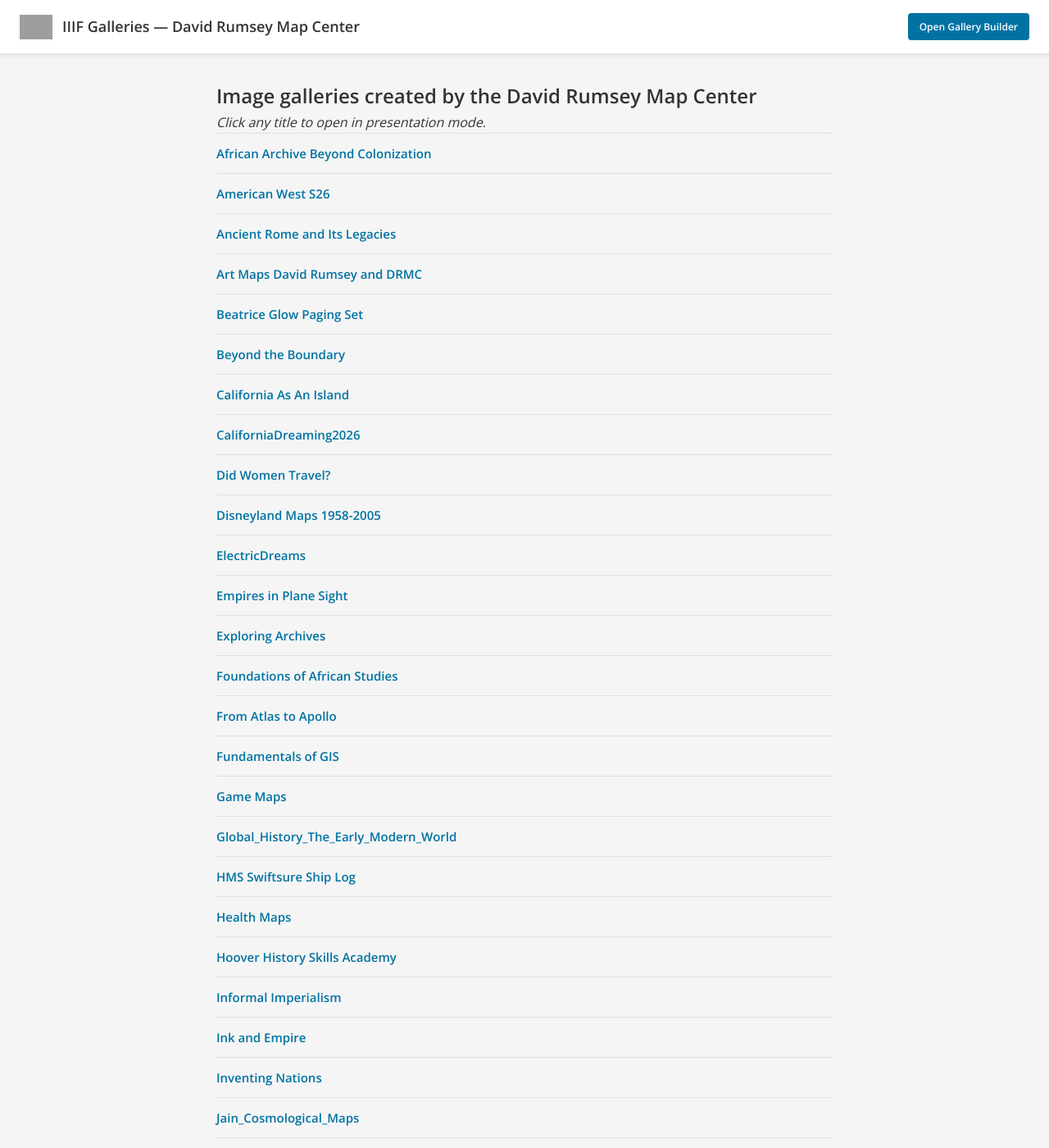
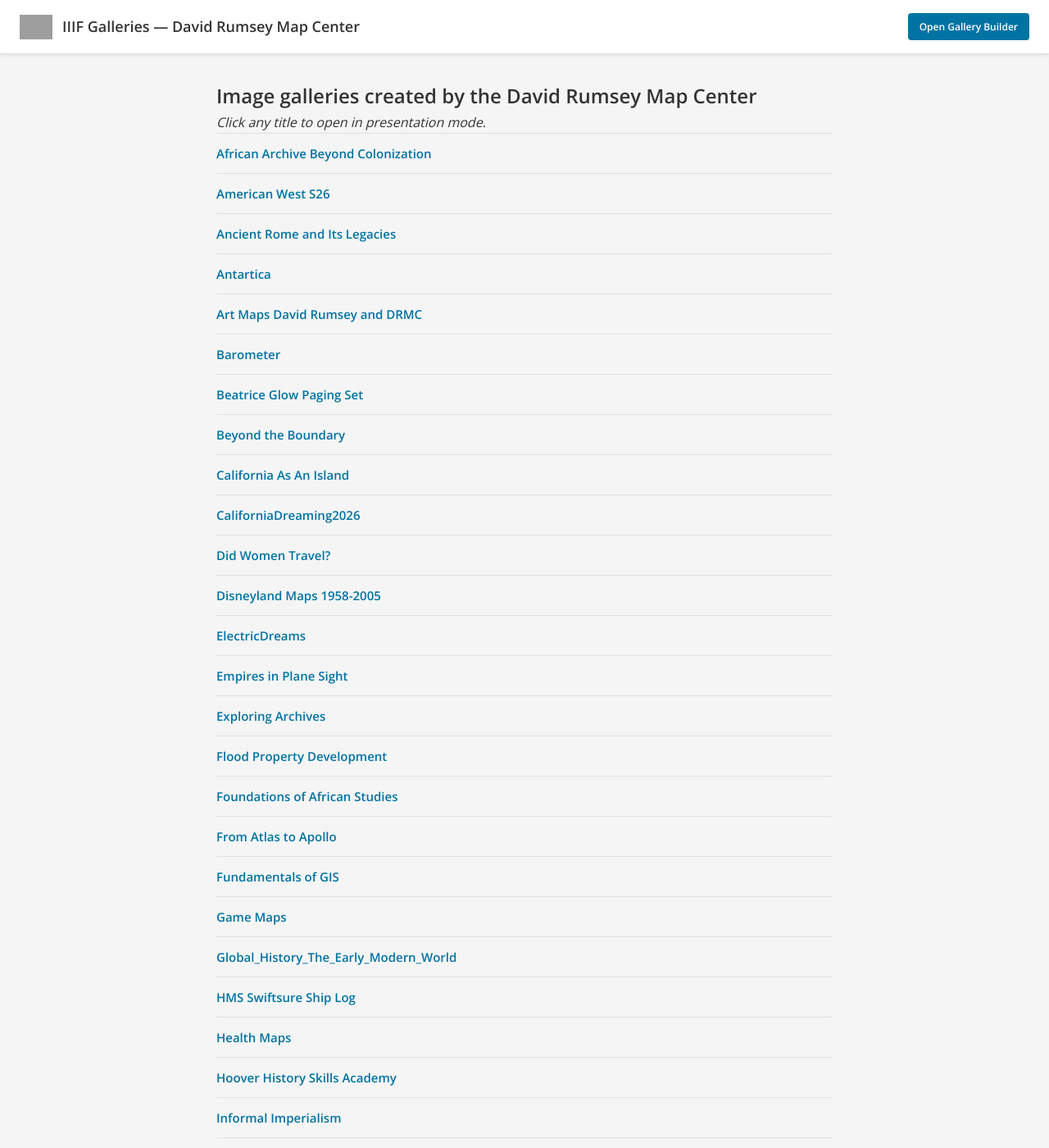
Before and after one commit to davidrumseymapcenter/iiif-galleries, a Jekyll site: the page built from index.md, in a window 1280 px wide and 1400 px high. Shown: the whole window at 82% size. Built offline with Jekyll 4.4.1, drawn with Linux system fonts in a browser that asks for light colours; our own code applies the rules of GitHub Pages for plain Markdown files; grey boxes are pictures that could not be loaded.

Commit message:
Auto-update gallery index

```diff
--- a/index.md
+++ b/index.md
@@ -12,7 +12,9 @@ layout: default
 <li><a href="https://davidrumseymapcenter.github.io/set-builder/presentation.html?file=https://raw.githubusercontent.com/davidrumseymapcenter/iiif-galleries/main/galleries/African Archive Beyond Colonization-gallery.json" target="_blank">African Archive Beyond Colonization</a></li>
 <li><a href="https://davidrumseymapcenter.github.io/set-builder/presentation.html?file=https://raw.githubusercontent.com/davidrumseymapcenter/iiif-galleries/main/galleries/American West S26-gallery.json" target="_blank">American West S26</a></li>
 <li><a href="https://davidrumseymapcenter.github.io/set-builder/presentation.html?file=https://raw.githubusercontent.com/davidrumseymapcenter/iiif-galleries/main/galleries/Ancient Rome and Its Legacies-gallery.json" target="_blank">Ancient Rome and Its Legacies</a></li>
+<li><a href="https://davidrumseymapcenter.github.io/set-builder/presentation.html?file=https://raw.githubusercontent.com/davidrumseymapcenter/iiif-galleries/main/galleries/Antartica-gallery.json" target="_blank">Antartica</a></li>
 <li><a href="https://davidrumseymapcenter.github.io/set-builder/presentation.html?file=https://raw.githubusercontent.com/davidrumseymapcenter/iiif-galleries/main/galleries/Art Maps David Rumsey and DRMC-gallery.json" target="_blank">Art Maps David Rumsey and DRMC</a></li>
+<li><a href="https://davidrumseymapcenter.github.io/set-builder/presentation.html?file=https://raw.githubusercontent.com/davidrumseymapcenter/iiif-galleries/main/galleries/Barometer-gallery.json" target="_blank">Barometer</a></li>
 <li><a href="https://davidrumseymapcenter.github.io/set-builder/presentation.html?file=https://raw.githubusercontent.com/davidrumseymapcenter/iiif-galleries/main/galleries/Beatrice Glow Paging Set-gallery.json" target="_blank">Beatrice Glow Paging Set</a></li>
 <li><a href="https://davidrumseymapcenter.github.io/set-builder/presentation.html?file=https://raw.githubusercontent.com/davidrumseymapcenter/iiif-galleries/main/galleries/Beyond the Boundary-gallery.json" target="_blank">Beyond the Boundary</a></li>
 <li><a href="https://davidrumseymapcenter.github.io/set-builder/presentation.html?file=https://raw.githubusercontent.com/davidrumseymapcenter/iiif-galleries/main/galleries/California As An Island-gallery.json" target="_blank">California As An Island</a></li>
@@ -22,6 +24,7 @@ layout: default
 <li><a href="https://davidrumseymapcenter.github.io/set-builder/presentation.html?file=https://raw.githubusercontent.com/davidrumseymapcenter/iiif-galleries/main/galleries/ElectricDreams.json" target="_blank">ElectricDreams</a></li>
 <li><a href="https://davidrumseymapcenter.github.io/set-builder/presentation.html?file=https://raw.githubusercontent.com/davidrumseymapcenter/iiif-galleries/main/galleries/Empires in Plane Sight-gallery.json" target="_blank">Empires in Plane Sight</a></li>
 <li><a href="https://davidrumseymapcenter.github.io/set-builder/presentation.html?file=https://raw.githubusercontent.com/davidrumseymapcenter/iiif-galleries/main/galleries/Exploring Archives-gallery.json" target="_blank">Exploring Archives</a></li>
+<li><a href="https://davidrumseymapcenter.github.io/set-builder/presentation.html?file=https://raw.githubusercontent.com/davidrumseymapcenter/iiif-galleries/main/galleries/Flood Property Development-gallery.json" target="_blank">Flood Property Development</a></li>
 <li><a href="https://davidrumseymapcenter.github.io/set-builder/presentation.html?file=https://raw.githubusercontent.com/davidrumseymapcenter/iiif-galleries/main/galleries/Foundations of African Studies-gallery.json" target="_blank">Foundations of African Studies</a></li>
 <li><a href="https://davidrumseymapcenter.github.io/set-builder/presentation.html?file=https://raw.githubusercontent.com/davidrumseymapcenter/iiif-galleries/main/galleries/From Atlas to Apollo-gallery.json" target="_blank">From Atlas to Apollo</a></li>
 <li><a href="https://davidrumseymapcenter.github.io/set-builder/presentation.html?file=https://raw.githubusercontent.com/davidrumseymapcenter/iiif-galleries/main/galleries/Fundamentals of GIS-gallery.json" target="_blank">Fundamentals of GIS</a></li>
```
